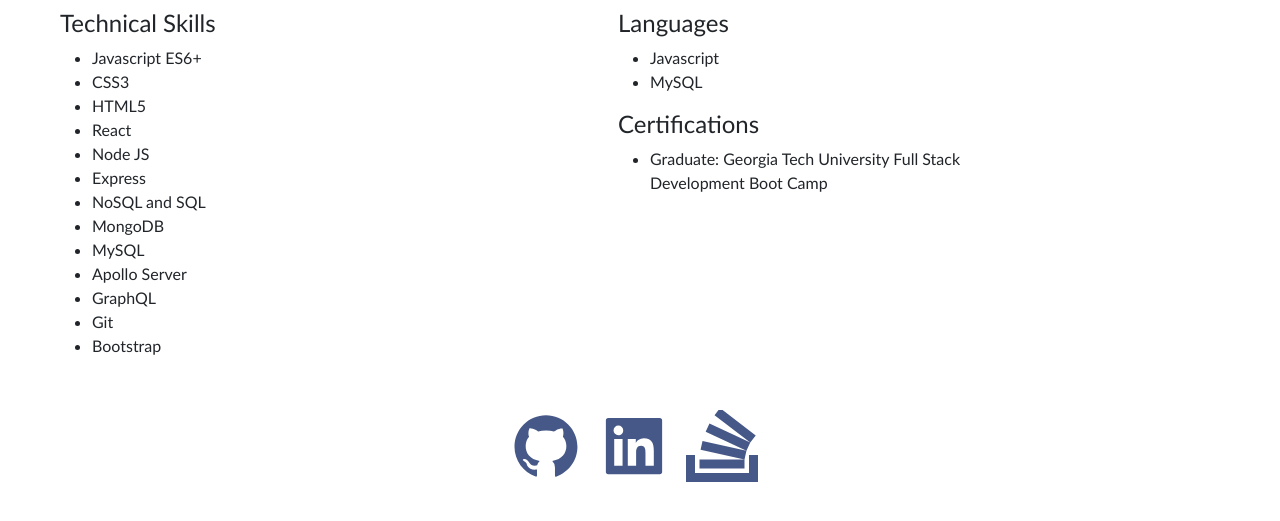
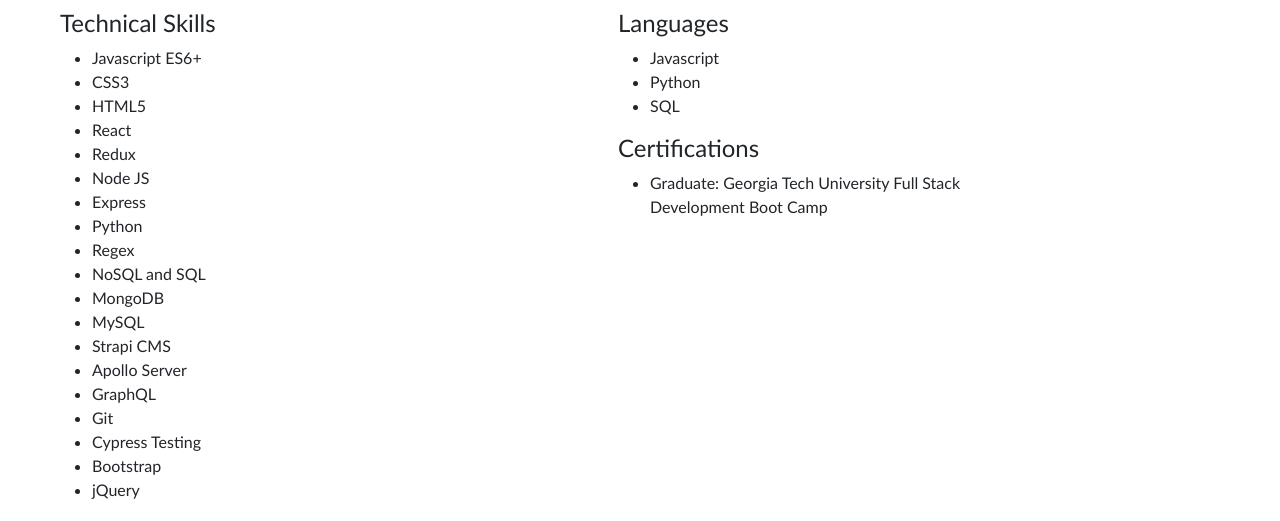
Before and after one commit to MMMPhoto/dev-portfolio-clone, a React (Create React App) app in the folder development-portfolio/: page /Development-Portfolio/resume in a window 1280 px wide. Shown: the part 431-952 px from the top of the page. Before the commit the page ends 929 px from the top, so only its background shows below. Built offline with nearby package versions, Linux system fonts and the light colour scheme.

Commit message:
Updated resume info

```diff
--- a/development-portfolio/src/components/pages/Resume.js
+++ b/development-portfolio/src/components/pages/Resume.js
@@ -5,7 +5,9 @@
             <div className="m-5 mt-0 mb-0 d-flex flex-column align-items-center align-items-lg-start">
                 <h2 className="text-center text-lg-start">Resume</h2>
                     <br></br>
-                    <h5><a href="https://docs.google.com/document/d/1VRYrZn1ywYJyVezHdJHB3-S9vtUisbd1upvIRaHX4sE/export?format=pdf">Download my Resume</a></h5>
+                    <h5><a href="https://docs.google.com/document/d/1WYTO2UKo25lkWQSVh45Y2jmHdp3Wcpb67ixSB61jwLM/export?format=pdf">Download my Resume</a></h5>
+                    {/* https://docs.google.com/document/d/1WYTO2UKo25lkWQSVh45Y2jmHdp3Wcpb67ixSB61jwLM/edit?usp=sharing */}
+                    {/* https://docs.google.com/document/d/1VRYrZn1ywYJyVezHdJHB3-S9vtUisbd1upvIRaHX4sE/export?format=pdf */}
                     <br></br>
                 <div className="d-flex flex-column flex-lg-row container row">
                     <div className="d-flex flex-column col-6">
@@ -15,22 +17,29 @@
                                 <li>CSS3</li>
                                 <li>HTML5</li>
                                 <li>React</li>
+                                <li>Redux</li>
                                 <li>Node JS</li>
                                 <li>Express</li>
+                                <li>Python</li>
+                                <li>Regex</li>
                                 <li>NoSQL and SQL</li>
                                 <li>MongoDB</li>
                                 <li>MySQL</li>
+                                <li>Strapi CMS</li>
                                 <li>Apollo Server</li>
                                 <li>GraphQL</li>
                                 <li>Git</li>
+                                <li>Cypress Testing</li>
                                 <li>Bootstrap</li>
+                                <li>jQuery</li>
                         </ul>
                     </div>
                     <div className="d-flex flex-column col-6">
                         <h4>Languages</h4>
                         <ul className="col-9">
                             <li>Javascript</li>
-                            <li>MySQL</li>
+                            <li>Python</li>
+                            <li>SQL</li>
                         </ul>
                         <h4>Certifications</h4>
                         <ul className="col-9">
```
